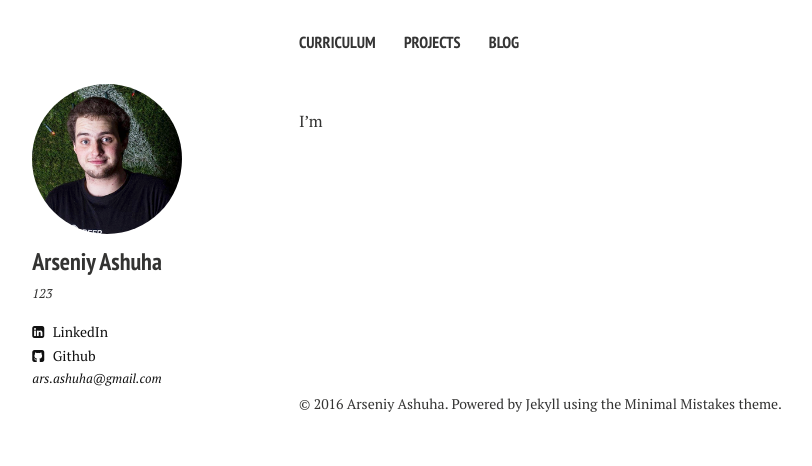
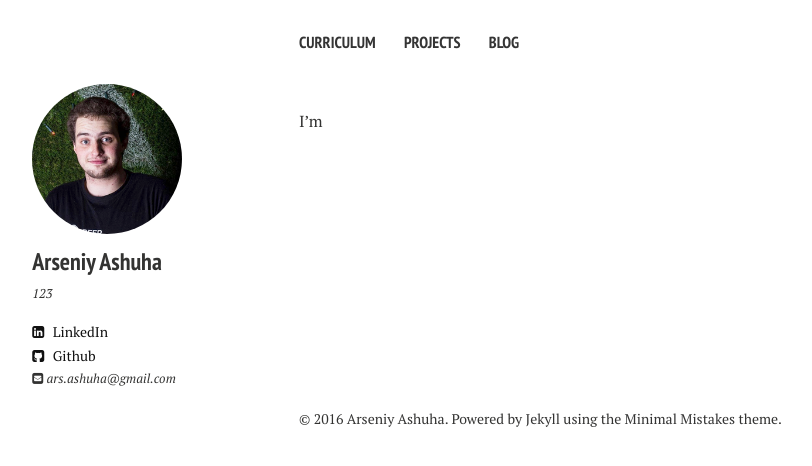
Before and after one commit to senya-ashukha/senya-ashukha.github.io, a Jekyll site: the page built from index.md, in a window 1280 px wide. Shown: the top 466 px of the page, without its empty margins (21-833 px from the left). Built offline with Jekyll 4.4.1, drawn with Linux system fonts in a browser that asks for light colours; nearby versions of some CDN libraries.

```diff
--- a/_includes/_author-bio.html
+++ b/_includes/_author-bio.html
@@ -20,5 +20,5 @@
 {% if site.owner.pinterest %}<a href="http://www.pinterest.com/{{ site.owner.pinterest }}" class="author-social" target="_blank"><i class="fa fa-pinterest"></i> Pinterest</a>{% endif %}
 {% if site.owner.foursquare %}<a href="http://foursquare.com/{{ site.owner.foursquare }}" class="author-social" target="_blank"><i class="fa fa-foursquare"></i> Foursquare</a>{% endif %}
 {% if site.owner.steam %}<a href="http://steamcommunity.com/id/{{ site.owner.steam }}" class="author-social" target="_blank"><i class="fa fa-steam-square"></i> Steam</a>{% endif %}
-{% if site.owner.email %}<p class="author-social">{{ site.owner.email }}</p>{% endif %}
+{% if site.owner.email %}<p><i class="fa fa-envelope-square"></i> {{ site.owner.email }}</p>{% endif %}
 {% if site.owner.google_plus %}<a href="http://plus.google.com/{{ site.owner.google_plus }}" class="author-social" target="_blank"><i class="fa fa-google-plus-square"></i> Google+</a>{% endif %}
```
